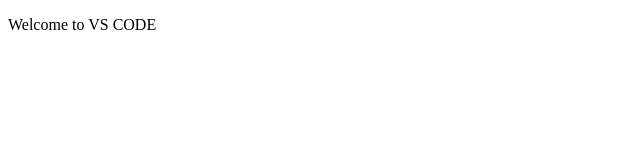
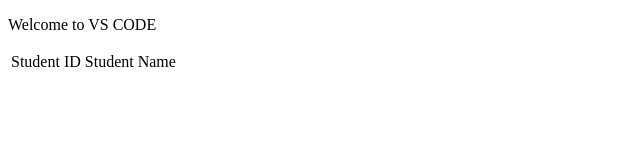
Before and after one commit to edgarph-4480/vscode, a plain HTML site: page index.html in a window 1280 px wide. Shown: the whole page, without its empty margins (0-640 px from the left). Drawn offline with Linux system fonts and the light colour scheme.

Commit message:
Update index.html

```diff
--- a/index.html
+++ b/index.html
@@ -7,5 +7,12 @@
   </head>
   <body>
     <p>Welcome to VS CODE</p>
+    <table>
+      <tr>
+         <td> Student ID</td>
+         <td> Student Name</td>
+      </tr>
+
+    </table>
   </body>
 </html>
```
